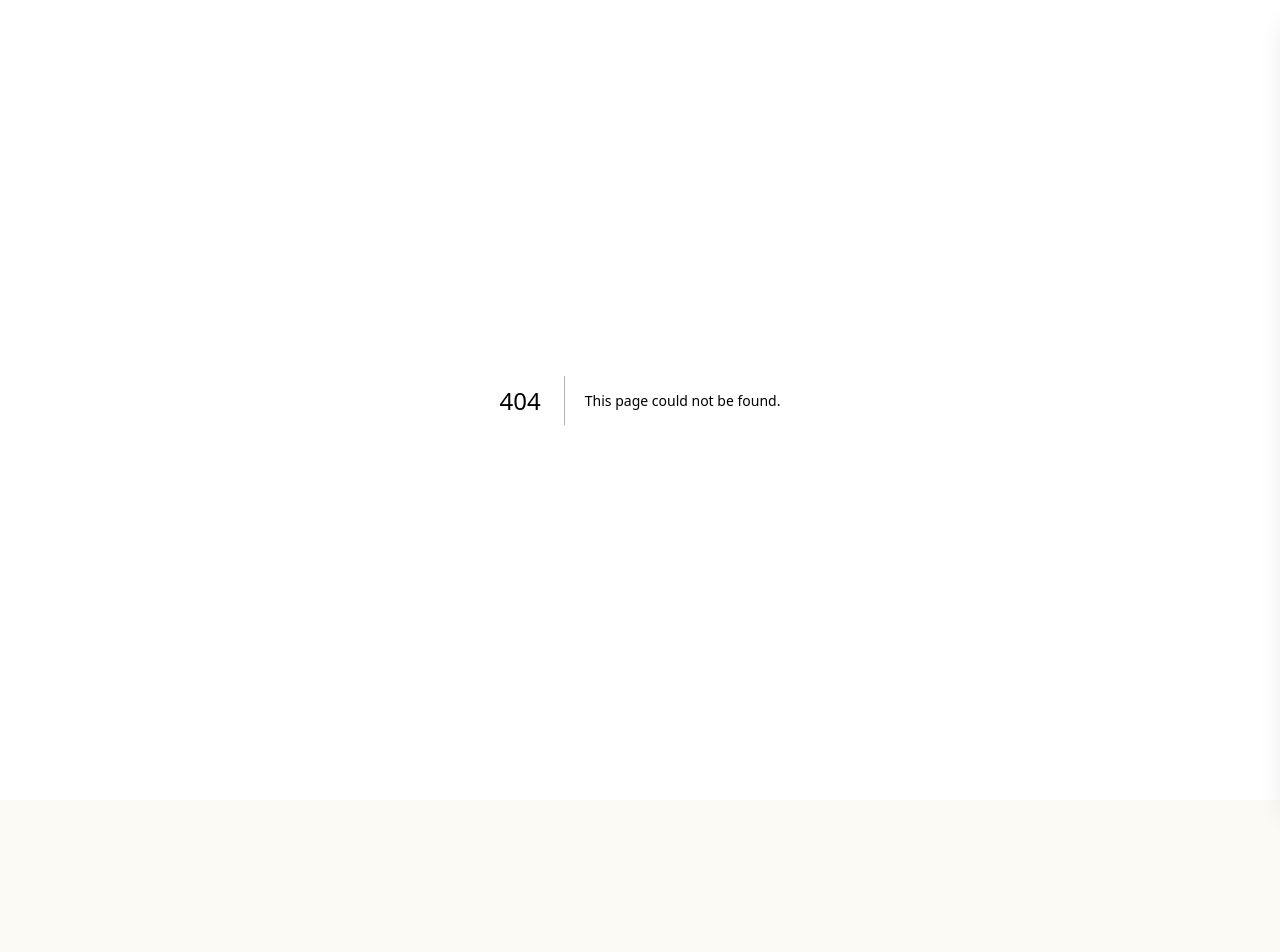
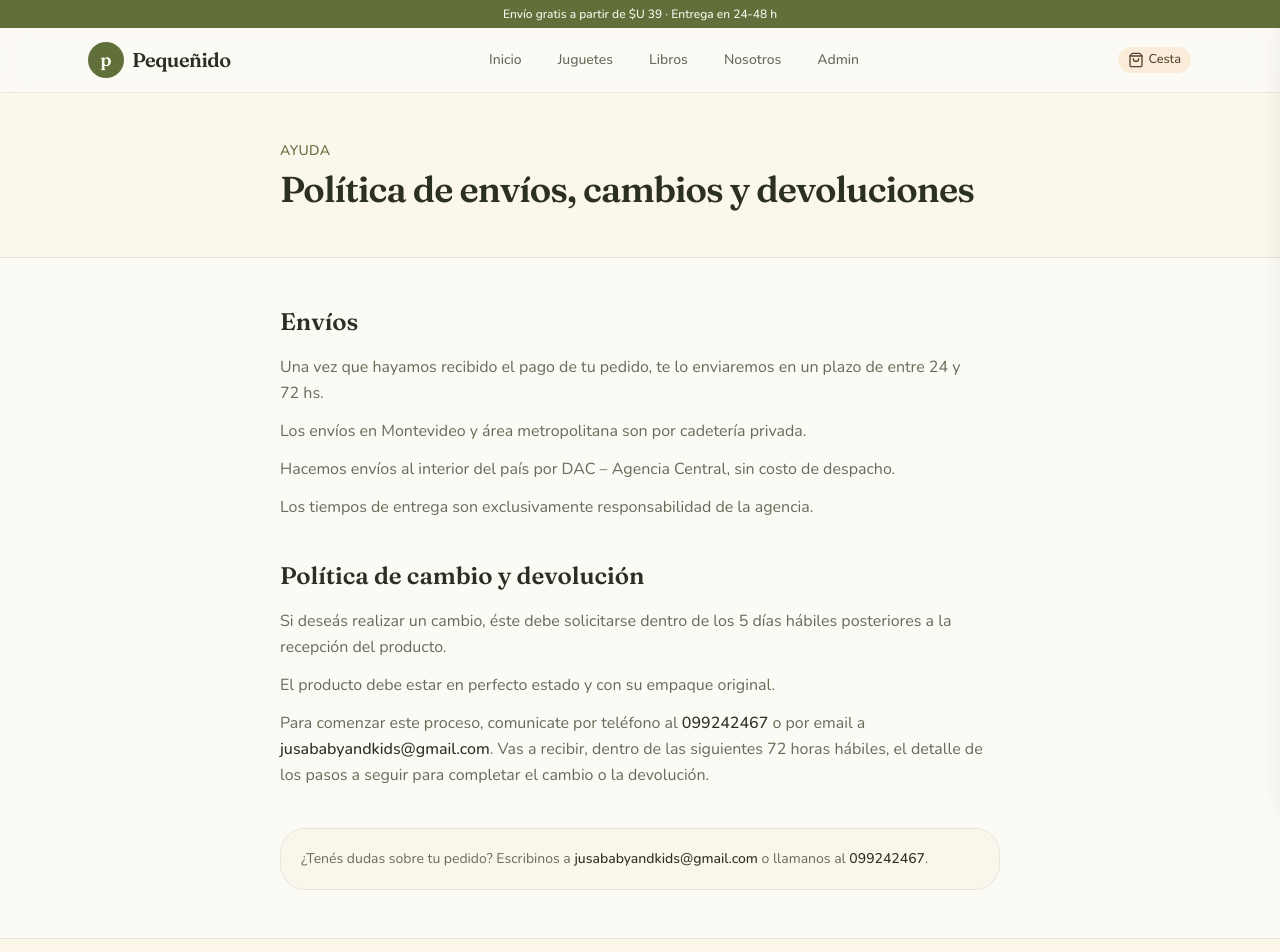
Before and after one commit to alandmmzz/PequeNido, a Next.js app: page /envios-y-devoluciones in a window 1280 px wide. Before the commit this address had no page. Shown: the top 952 px of the page. Before the commit the page ends 800 px from the top, so only its background shows below. Built offline with nearby package versions, Linux system fonts and the light colour scheme.

Commit message:
Agrega página de envíos y devoluciones, enlazada desde footer y checkout

```diff
--- a/app/checkout/page.tsx
+++ b/app/checkout/page.tsx
@@ -132,6 +132,14 @@ export default function CheckoutPage() {
             </div>
           </div>
 
+          <p className="text-xs text-muted-foreground">
+            Conocé nuestra{" "}
+            <Link href="/envios-y-devoluciones" target="_blank" className="font-medium text-foreground hover:underline">
+              política de envíos y devoluciones
+            </Link>
+            .
+          </p>
+
           <div>
             <label className="mb-1 block text-sm font-medium text-foreground">Notas para la entrega (opcional)</label>
             <textarea
--- /dev/null
+++ b/app/envios-y-devoluciones/page.tsx
@@ -0,0 +1,83 @@
+import type { Metadata } from "next"
+import { SiteHeader } from "@/components/site-header"
+import { SiteFooter } from "@/components/site-footer"
+
+export const metadata: Metadata = {
+  title: "Envíos y devoluciones | Pequeñido",
+  description: "Política de envíos, cambios y devoluciones de Pequeñido.",
+}
+
+// TODO: reemplazar por el teléfono y el email reales de Pequeñido cuando los tengas.
+const CONTACT_PHONE = "099242467"
+const CONTACT_EMAIL = "jusababyandkids@gmail.com"
+
+export default function EnviosYDevolucionesPage() {
+  return (
+    <div className="flex min-h-dvh flex-col">
+      <SiteHeader />
+      <main className="flex-1">
+        <section className="border-b border-border/70 bg-secondary/30">
+          <div className="mx-auto max-w-3xl px-4 py-12 sm:px-6">
+            <p className="text-sm font-medium uppercase tracking-wide text-primary">Ayuda</p>
+            <h1 className="mt-2 font-serif text-4xl font-semibold tracking-tight text-foreground text-balance">
+              Política de envíos, cambios y devoluciones
+            </h1>
+          </div>
+        </section>
+
+        <section className="mx-auto max-w-3xl px-4 py-12 sm:px-6">
+          <div className="space-y-10">
+            <div>
+              <h2 className="font-serif text-2xl font-semibold text-foreground">Envíos</h2>
+              <ul className="mt-4 space-y-3 text-base leading-relaxed text-muted-foreground">
+                <li>
+                  Una vez que hayamos recibido el pago de tu pedido, te lo enviaremos en un plazo de entre 24 y
+                  72&nbsp;hs.
+                </li>
+                <li>Los envíos en Montevideo y área metropolitana son por cadetería privada.</li>
+                <li>Hacemos envíos al interior del país por DAC – Agencia Central, sin costo de despacho.</li>
+                <li>Los tiempos de entrega son exclusivamente responsabilidad de la agencia.</li>
+              </ul>
+            </div>
+
+            <div>
+              <h2 className="font-serif text-2xl font-semibold text-foreground">Política de cambio y devolución</h2>
+              <ul className="mt-4 space-y-3 text-base leading-relaxed text-muted-foreground">
+                <li>
+                  Si deseás realizar un cambio, éste debe solicitarse dentro de los 5 días hábiles posteriores a
+                  la recepción del producto.
+                </li>
+                <li>El producto debe estar en perfecto estado y con su empaque original.</li>
+                <li>
+                  Para comenzar este proceso, comunicate por teléfono al{" "}
+                  <a href={`tel:${CONTACT_PHONE}`} className="font-medium text-foreground hover:underline">
+                    {CONTACT_PHONE}
+                  </a>{" "}
+                  o por email a{" "}
+                  <a href={`mailto:${CONTACT_EMAIL}`} className="font-medium text-foreground hover:underline">
+                    {CONTACT_EMAIL}
+                  </a>
+                  . Vas a recibir, dentro de las siguientes 72 horas hábiles, el detalle de los pasos a seguir
+                  para completar el cambio o la devolución.
+                </li>
+              </ul>
+            </div>
+
+            <div className="rounded-2xl border border-border/70 bg-secondary/30 p-5 text-sm text-muted-foreground">
+              ¿Tenés dudas sobre tu pedido? Escribinos a{" "}
+              <a href={`mailto:${CONTACT_EMAIL}`} className="font-medium text-foreground hover:underline">
+                {CONTACT_EMAIL}
+              </a>{" "}
+              o llamanos al{" "}
+              <a href={`tel:${CONTACT_PHONE}`} className="font-medium text-foreground hover:underline">
+                {CONTACT_PHONE}
+              </a>
+              .
+            </div>
+          </div>
+        </section>
+      </main>
+      <SiteFooter />
+    </div>
+  )
+}
--- a/components/site-footer.tsx
+++ b/components/site-footer.tsx
@@ -29,7 +29,7 @@ export function SiteFooter() {
           <div>
             <h3 className="text-sm font-semibold text-foreground">Ayuda</h3>
             <ul className="mt-4 flex flex-col gap-2 text-sm text-muted-foreground">
-              <li><Link href="/" className="hover:text-foreground">Envíos y devoluciones</Link></li>
+              <li><Link href="/envios-y-devoluciones" className="hover:text-foreground">Envíos y devoluciones</Link></li>
               <li><Link href="/" className="hover:text-foreground">Preguntas frecuentes</Link></li>
               <li><Link href="/" className="hover:text-foreground">Contacto</Link></li>
             </ul>
```
